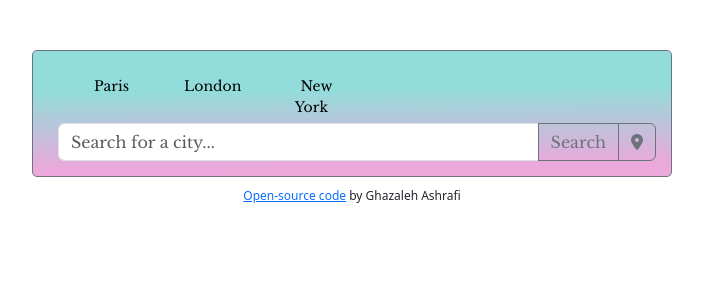
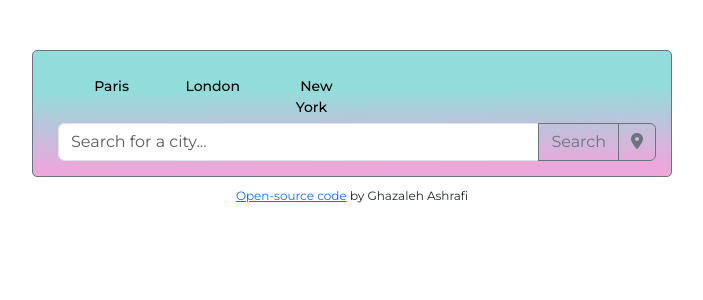
Before and after one commit to GhazaalAsh/Weather-App-React, a React (Create React App) app in the folder weatherapp/: page / in a window 1280 px wide. Shown: the top 300 px of the page, without its empty margins (288-991 px from the left). Built offline with nearby package versions, Linux system fonts and the light colour scheme; no server answers.

Commit message:
Updated Font Family

```diff
--- a/weatherapp/public/index.html
+++ b/weatherapp/public/index.html
@@ -18,7 +18,7 @@
     <link rel="preconnect" href="https://fonts.googleapis.com" />
     <link rel="preconnect" href="https://fonts.gstatic.com" crossorigin />
     <link
-      href="https://fonts.googleapis.com/css2?family=Libre+Baskerville:ital,wght@0,400;0,700;1,400&display=swap"
+      href="https://fonts.googleapis.com/css2?family=Montserrat:ital,wght@0,100;0,200;0,300;0,400;0,500;0,600;0,700;0,800;0,900;1,100;1,200;1,300;1,400;1,500;1,600;1,700;1,800;1,900&display=swap"
       rel="stylesheet"
     />
     <title>React App</title>
--- a/weatherapp/src/App.css
+++ b/weatherapp/src/App.css
@@ -0,0 +1,3 @@
+.App {
+  font-family: "Montserrat", sans-serif;
+}
--- a/weatherapp/src/Weather.css
+++ b/weatherapp/src/Weather.css
@@ -4,7 +4,6 @@
     rgb(146, 221, 219) 31.2%,
     rgb(236, 167, 219) 90.9%
   );
-  font-family: "Libre Baskerville", serif;
   border: 1px solid #6c757d;
   border-radius: 5px;
   margin: 50px auto 10px auto;
@@ -16,7 +15,7 @@
 .Weather .header {
   padding-left: 15px;
   margin-bottom: 5px;
-  font-size: 13px;
+  font-size: 16px;
   font-weight: 500;
 }
 .Weather .header a {
@@ -31,13 +30,13 @@
 
 .weather .unit {
   position: relative;
-  top: -35px;
+  top: -50px;
   height: fit-content;
-  font-size: 13px;
+  font-size: 15px;
   font-weight: 500;
 }
 .Weather .tempNumb {
-  font-size: 35px;
+  font-size: 44px;
   font-weight: 400;
   line-height: 100px;
   position: relative;
@@ -70,7 +69,7 @@
 .Weather .MainTemperature {
   padding-left: 0;
   position: relative;
-  top: -15px;
+  top: -20px;
 }
 .Weather .windDegree {
   border: 1px solid #6c757d;
```
